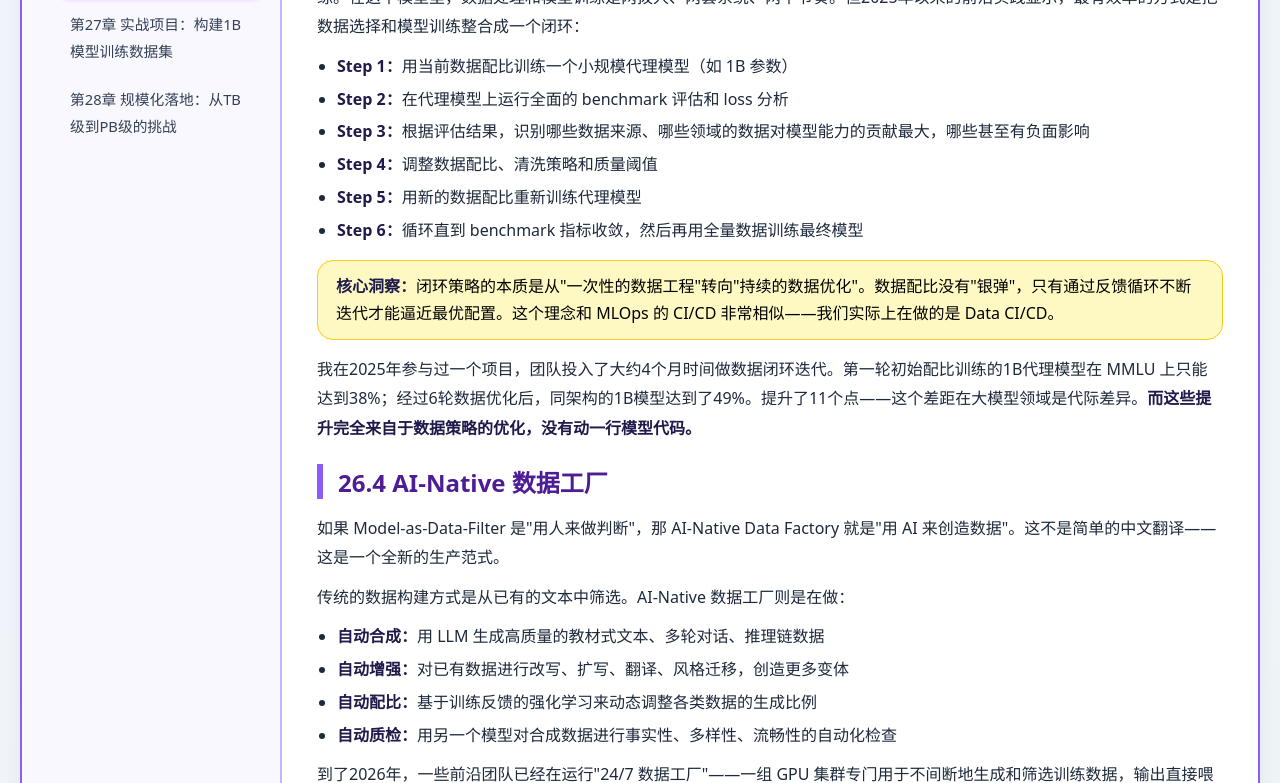
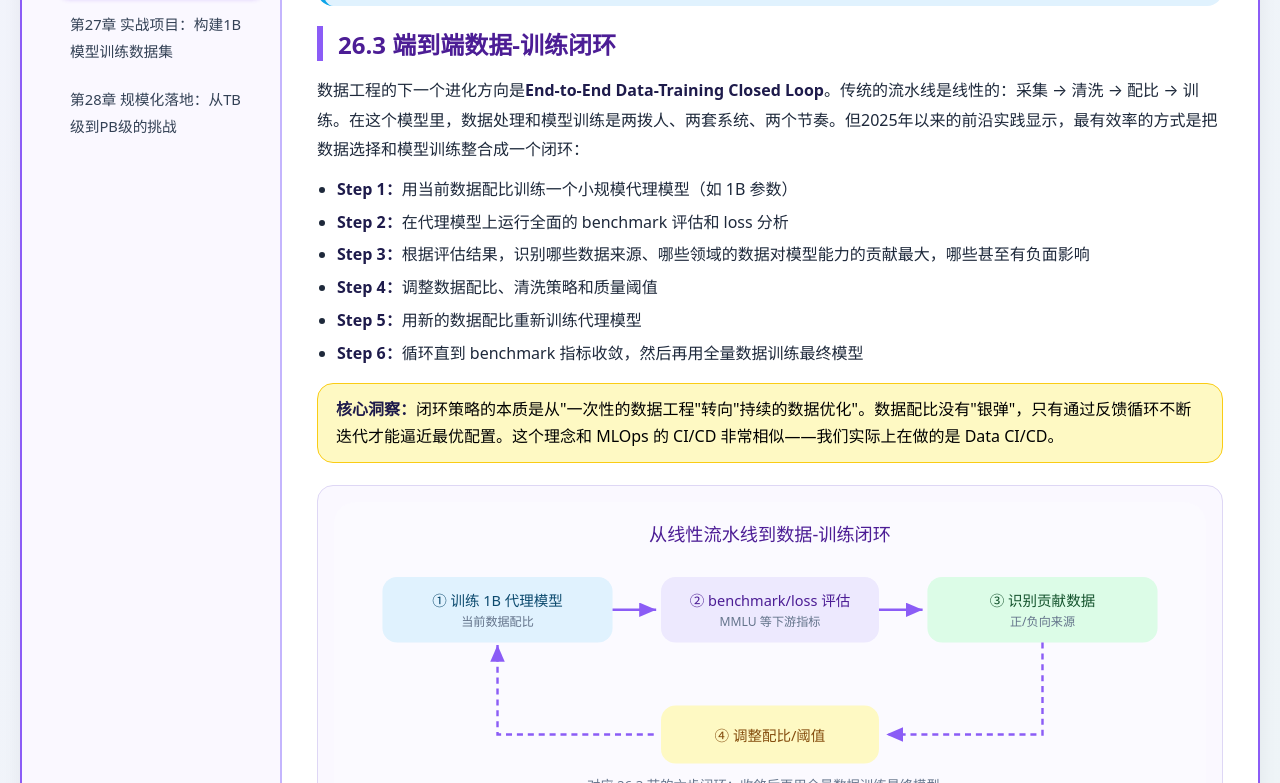
Before and after one commit to 1998x-stack/pretraining-dataset-tutorial, a plain HTML site: page 26.html in a window 1280 px wide. Shown: the part 2017-2800 px from the top of the page. Drawn offline with Linux system fonts and the light colour scheme.

Commit message:
feat(pretraining-dataset-tutorial): 第26章语义化结构与数据-训练闭环图

```diff
--- a/26.html
+++ b/26.html
@@ -5,11 +5,13 @@
     <meta name="viewport" content="width=device-width, initial-scale=1.0, maximum-scale=1.5, user-scalable=yes">
     <title>第26章 2026年数据工程前沿趋势</title>
     <link rel="stylesheet" href="theme.css">
+    <style>table{width:100%;max-width:100%;border-collapse:collapse}pre{overflow-x:auto;max-width:100%}.math-scroll{overflow-x:auto;max-width:100%}img,svg{max-width:100%}@media(max-width:480px){table{table-layout:fixed}th,td{overflow-wrap:anywhere}}</style>
 </head>
 <body>
+<a class="skip-link" href="#content">跳转至正文</a>
 <div class="double-border">
 <div class="container">
-    <div class="sidebar">
+    <nav class="sidebar" aria-label="课程目录">
         <h3>📊 课程目录</h3>
         <ul class="chapter-list">
             <li><a href="01.html">第1章 预训练数据决定模型上限</a></li>
@@ -41,8 +43,12 @@
             <li><a href="27.html">第27章 实战项目：构建1B模型训练数据集</a></li>
             <li><a href="28.html">第28章 规模化落地：从TB级到PB级的挑战</a></li>
         </ul>
-    </div>
-    <div class="main-content">
+    </nav>
+    <main id="content" class="main-content"><article>
+        <header class="article-header">
+            <h1>第26章 · 2026年数据工程前沿趋势</h1>
+            <p class="dek">数据工程的范式转移：Densing Law 把数据质量推到能力密度的高度，Model-as-Data-Filter 让模型评判自己的食物，端到端数据-训练闭环把一次性工程变成持续的 Data CI/CD，AI-Native 数据工厂重塑数据生产方式。</p>
+        </header>
         <h2>站在2026年回望：数据工程的范式转移</h2>
 
         <p>大家好，我是你们的讲师。走到第26章，我们已经一起经历了数据采集、清洗、去重、质量评分、分布式处理、合成数据、课程学习等一系列技术栈。如果放在2023年，你能掌握这些就已经是行业顶配的数据工程师了。但到了2026年，这个行业发生了太多变化——我们今天就来梳理那些正在重塑数据工程格局的前沿趋势。</p>
@@ -152,6 +158,33 @@ def quality_score(text: str, model) -> float:
         <div class="highlight">
             <strong>核心洞察：</strong>闭环策略的本质是从"一次性的数据工程"转向"持续的数据优化"。数据配比没有"银弹"，只有通过反馈循环不断迭代才能逼近最优配置。这个理念和 MLOps 的 CI/CD 非常相似——我们实际上在做的是 Data CI/CD。
         </div>
+
+        <figure>
+            <svg role="img" aria-labelledby="fig26-t fig26-d" viewBox="0 0 720 250" xmlns="http://www.w3.org/2000/svg">
+                <title id="fig26-t">端到端数据-训练闭环</title>
+                <desc id="fig26-d">用当前配比训练 1B 代理模型，跑 benchmark 与 loss 分析，识别各数据来源贡献，调整配比与质量阈值后重新训练，循环至指标收敛再训练最终模型。</desc>
+                <rect width="720" height="250" rx="18" fill="#fbfaff"/>
+                <defs><marker id="ar26" markerWidth="9" markerHeight="9" refX="7" refY="3" orient="auto"><path d="M0,0 L7,3 L0,6" fill="#8b5cf6"/></marker></defs>
+                <g font-family="system-ui,'PingFang SC',sans-serif" text-anchor="middle" font-size="12">
+                    <text x="360" y="32" font-size="15" fill="#4c1d95">从线性流水线到数据-训练闭环</text>
+                    <rect x="40" y="62" width="190" height="54" rx="12" fill="#e0f2fe"/>
+                    <text x="135" y="86" fill="#0c4a6e">① 训练 1B 代理模型</text><text x="135" y="102" font-size="10" fill="#64748b">当前数据配比</text>
+                    <rect x="270" y="62" width="180" height="54" rx="12" fill="#ede9fe"/>
+                    <text x="360" y="86" fill="#4c1d95">② benchmark/loss 评估</text><text x="360" y="102" font-size="10" fill="#64748b">MMLU 等下游指标</text>
+                    <rect x="490" y="62" width="190" height="54" rx="12" fill="#dcfce7"/>
+                    <text x="585" y="86" fill="#14532d">③ 识别贡献数据</text><text x="585" y="102" font-size="10" fill="#64748b">正/负向来源</text>
+                    <g stroke="#8b5cf6" stroke-width="2" marker-end="url(#ar26)" fill="none">
+                        <line x1="230" y1="89" x2="266" y2="89"/><line x1="450" y1="89" x2="486" y2="89"/>
+                    </g>
+                    <rect x="270" y="168" width="180" height="48" rx="12" fill="#fef9c3"/>
+                    <text x="360" y="197" fill="#854d0e">④ 调整配比/阈值</text>
+                    <path d="M585 116 L585 192 L456 192" stroke="#8b5cf6" stroke-width="2" fill="none" marker-end="url(#ar26)" stroke-dasharray="5 4"/>
+                    <path d="M264 192 L135 192 L135 118" stroke="#8b5cf6" stroke-width="2" fill="none" marker-end="url(#ar26)" stroke-dasharray="5 4"/>
+                    <text x="360" y="238" font-size="11" fill="#64748b">对应 26.3 节的六步闭环：收敛后再用全量数据训练最终模型。</text>
+                </g>
+            </svg>
+            <figcaption><span class="fig-label">图 26-1</span>端到端数据-训练闭环：① 用当前配比训练 1B 代理模型 → ② 跑 benchmark 与 loss 分析 → ③ 识别哪些数据来源贡献最大、哪些为负 → ④ 调整配比与质量阈值后重训，循环至指标收敛，再用全量数据训练最终模型。对应 26.3 节的 Data CI/CD 流程。</figcaption>
+        </figure>
 
         <p>我在2025年参与过一个项目，团队投入了大约4个月时间做数据闭环迭代。第一轮初始配比训练的1B代理模型在 MMLU 上只能达到38%；经过6轮数据优化后，同架构的1B模型达到了49%。提升了11个点——这个差距在大模型领域是代际差异。<strong>而这些提升完全来自于数据策略的优化，没有动一行模型代码。</strong></p>
 
@@ -343,7 +376,7 @@ def quality_score(text: str, model) -> float:
             <a href="index.html">📖 返回目录</a>
             <a href="27.html">下一章 →</a>
         </div>
-    </div>
+    </article></main>
 </div>
 </div>
 </body>
```
